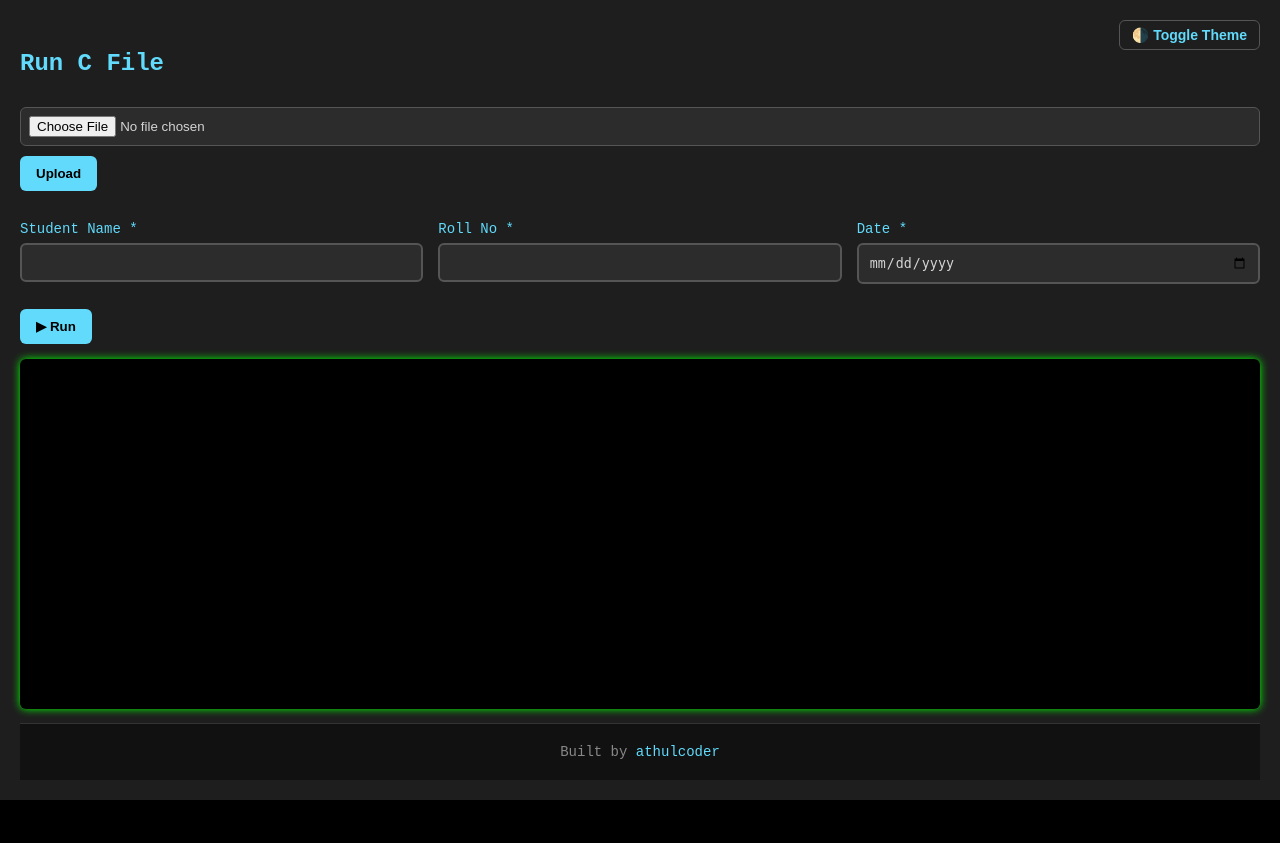
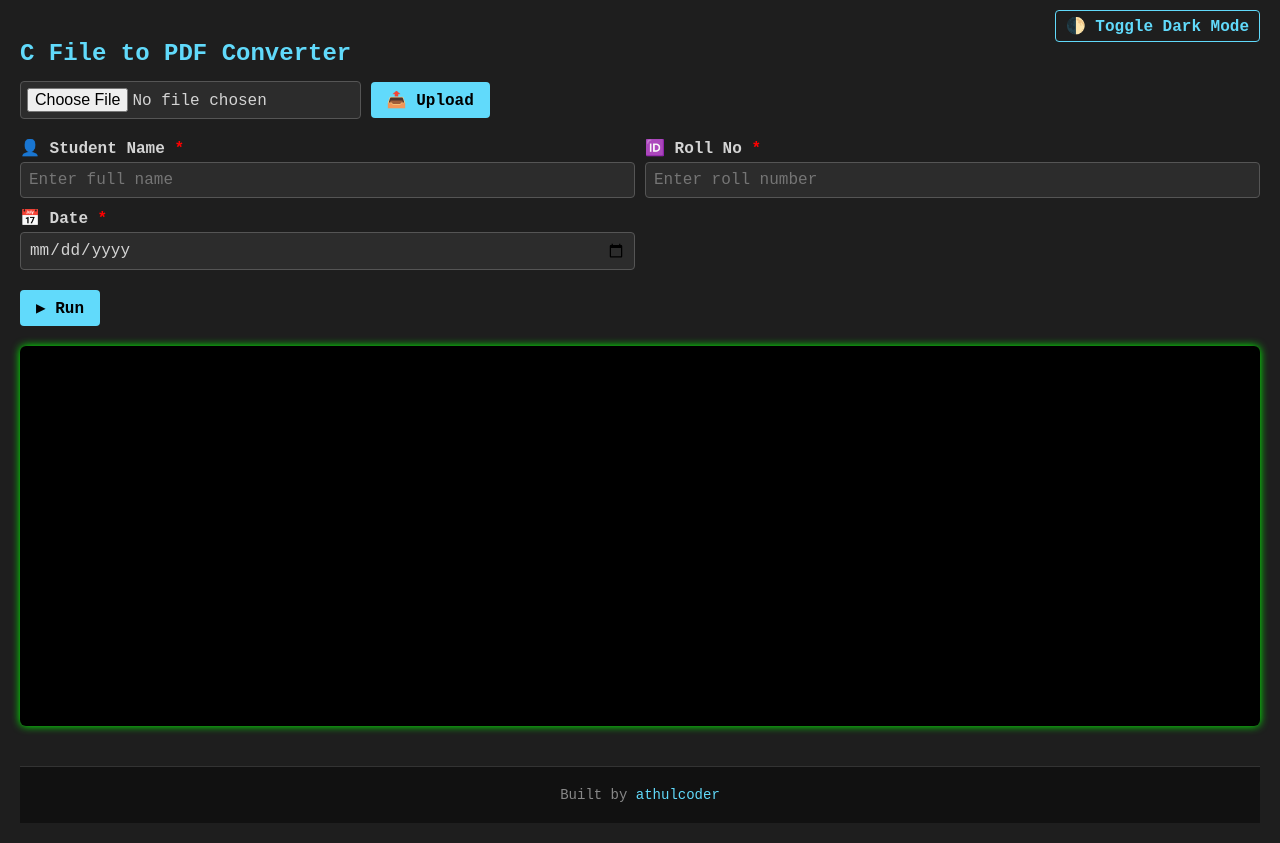
Before and after one commit to athulcoder/c_to_pdf, a Flask app: page / in a window 1280 px wide. Before the commit the page ends 800 px from the top, so only its background shows below. Run offline with Flask 3, Linux system fonts and the light colour scheme; some libraries are stand-ins or nearby versions.

Commit message:
ui updated . terminal backspace bug fixed. enter bug fixed

```diff
--- a/templates/index.html
+++ b/templates/index.html
@@ -2,111 +2,36 @@
 <html lang="en">
 <head>
   <meta charset="UTF-8" />
-  <meta name="viewport" content="width=device-width, initial-scale=1.0"/>
   <title>C File to PDF Converter</title>
+  <meta name="viewport" content="width=device-width, initial-scale=1.0" />
   <script src="https://cdn.socket.io/4.5.4/socket.io.min.js"></script>
   <style>
     :root {
       --bg-color: #1e1e1e;
       --text-color: #d4d4d4;
-      --accent: #61dafb;
+      --accent-color: #61dafb;
       --input-bg: #2c2c2c;
       --input-border: #555;
-      --input-focus: #00bfff;
+    }
+
+    body {
+      font-family: "Courier New", monospace;
+      background: var(--bg-color);
+      color: var(--text-color);
+      padding: 20px;
+      margin: 0;
     }
 
     body.light {
       --bg-color: #f4f4f4;
       --text-color: #222;
-      --accent: #007acc;
-      --input-bg: #ffffff;
+      --input-bg: #fff;
       --input-border: #ccc;
-      --input-focus: #007acc;
-    }
-
-    * {
-      box-sizing: border-box;
-    }
-
-    body {
-      margin: 0;
-      padding: 20px;
-      font-family: 'Courier New', monospace;
-      background: var(--bg-color);
-      color: var(--text-color);
-      display: flex;
-      flex-direction: column;
-      min-height: 100vh;
     }
 
     h2 {
-      margin-top: 0;
-      color: var(--accent);
-    }
-
-    form, .form-group, button {
-      margin-top: 10px;
-    }
-
-    input[type="file"] {
-      background: var(--input-bg);
-      color: var(--text-color);
-      border: 1px solid var(--input-border);
-      padding: 8px;
-      border-radius: 6px;
-      width: 100%;
-    }
-
-    .form-grid {
-      display: grid;
-      grid-template-columns: repeat(auto-fit, minmax(250px, 1fr));
-      gap: 15px;
-      margin-top: 20px;
-    }
-
-    .form-group label {
-      display: block;
-      margin-bottom: 6px;
-      font-size: 14px;
-      color: var(--accent);
-    }
-
-    .form-group input {
-      width: 100%;
-      background: var(--input-bg);
-      color: var(--text-color);
-      border: 2px solid var(--input-border);
-      padding: 10px;
-      border-radius: 6px;
-      transition: border 0.3s, box-shadow 0.3s;
-    }
-
-    .form-group input:focus {
-      border-color: var(--input-focus);
-      box-shadow: 0 0 6px var(--input-focus);
-      outline: none;
-    }
-
-    .actions {
-      margin-top: 15px;
-      display: flex;
-      flex-wrap: wrap;
-      gap: 10px;
-    }
-
-    button {
-      background: var(--accent);
-      color: #000;
-      padding: 10px 16px;
-      border: none;
-      border-radius: 6px;
-      font-weight: bold;
-      cursor: pointer;
-      transition: background 0.3s;
-    }
-
-    button:hover {
-      background: var(--input-focus);
+      color: var(--accent-color);
+      margin-bottom: 10px;
     }
 
     .terminal {
@@ -120,41 +45,71 @@
       box-shadow: 0 0 8px #0f0;
       font-size: 14px;
       line-height: 1.4;
-      caret-color: #00ff00;
+      margin-top: 15px;
+    }
+
+    input[type="file"],
+    button,
+    input,
+    label {
+      font-family: inherit;
+      font-size: 16px;
+    }
+
+    input[type="file"] {
+      background: var(--input-bg);
+      color: var(--text-color);
+      border: 1px solid var(--input-border);
+      padding: 6px;
+      border-radius: 4px;
+    }
+
+    button {
+      background: var(--accent-color);
+      border: none;
+      padding: 8px 16px;
+      border-radius: 4px;
+      font-weight: bold;
+      cursor: pointer;
+      color: #000;
+      margin: 5px 0;
+    }
+
+    button:hover {
+      background: #21a1f1;
+    }
+
+    .form-grid {
+      display: grid;
+      grid-template-columns: 1fr 1fr;
+      gap: 10px;
+      margin-top: 15px;
+    }
+
+    .form-group {
+      display: flex;
+      flex-direction: column;
+    }
+
+    label {
+      margin-bottom: 4px;
+      font-weight: bold;
+    }
+
+    .form-grid input {
+      background: var(--input-bg);
+      color: var(--text-color);
+      border: 1px solid var(--input-border);
+      padding: 8px;
+      border-radius: 4px;
+    }
+
+    .actions {
       margin-top: 15px;
     }
 
     #generateBtn {
       display: none;
-    }
-
-    footer {
-      margin-top: auto;
-      padding: 20px;
-      text-align: center;
-      background: #111;
-      color: #888;
-      font-size: 14px;
-      border-top: 1px solid #333;
-    }
-
-    footer a {
-      color: var(--accent);
-      text-decoration: none;
-    }
-
-    .toggle-container {
-      display: flex;
-      justify-content: flex-end;
-      margin-top: -10px;
-    }
-
-    .toggle-container button {
-      background: transparent;
-      border: 1px solid var(--input-border);
-      color: var(--accent);
-      font-size: 14px;
-      padding: 6px 12px;
     }
 
     #mobileInput {
@@ -165,41 +120,61 @@
       top: -9999px;
     }
 
+    .dark-toggle {
+      float: right;
+      background: transparent;
+      border: 1px solid var(--accent-color);
+      color: var(--accent-color);
+      padding: 5px 10px;
+      border-radius: 4px;
+      cursor: pointer;
+      margin-top: -10px;
+      margin-bottom: 20px;
+    }
+
     @media (max-width: 600px) {
       .form-grid {
         grid-template-columns: 1fr;
       }
+    }
 
-      .actions {
-        flex-direction: column;
-      }
+    footer {
+      margin-top: 40px;
+      padding: 20px;
+      text-align: center;
+      background: #111;
+      color: #888;
+      font-size: 14px;
+      border-top: 1px solid #333;
+    }
+
+    footer a {
+      color: #61dafb;
+      text-decoration: none;
     }
   </style>
 </head>
 
 <body>
-  <div class="toggle-container">
-    <button onclick="toggleDarkMode()">🌗 Toggle Theme</button>
-  </div>
-
-  <h2>Run C File</h2>
+  <button class="dark-toggle" onclick="toggleDarkMode()">🌓 Toggle Dark Mode</button>
+  <h2>C File to PDF Converter</h2>
 
   <form id="uploadForm">
     <input type="file" name="cfile" required />
-    <button type="submit">Upload</button>
+    <button type="submit">📤 Upload</button>
   </form>
 
   <div class="form-grid">
     <div class="form-group">
-      <label for="name">Student Name *</label>
-      <input type="text" id="name" required />
+      <label for="name">👤 Student Name <span style="color:red">*</span></label>
+      <input type="text" id="name" placeholder="Enter full name" required />
     </div>
     <div class="form-group">
-      <label for="rollno">Roll No *</label>
-      <input type="text" id="rollno" required />
+      <label for="rollno">🆔 Roll No <span style="color:red">*</span></label>
+      <input type="text" id="rollno" placeholder="Enter roll number" required />
     </div>
     <div class="form-group">
-      <label for="date">Date *</label>
+      <label for="date">📅 Date <span style="color:red">*</span></label>
       <input type="date" id="date" required />
     </div>
   </div>
@@ -209,11 +184,12 @@
     <button id="generateBtn" onclick="generatePDF()">📄 Generate PDF</button>
   </div>
 
-  <div class="terminal" id="terminal" tabindex="0"></div>
+  <div class="terminal" id="terminal" tabindex="0" onclick="focusInput()"></div>
   <input type="text" id="mobileInput" autocomplete="off" />
 
   <footer>
-    Built by <a href="https://github.com/athulcoder" target="_blank">athulcoder</a>
+    Built by
+    <a href="https://github.com/athulcoder" target="_blank">athulcoder</a>
   </footer>
 
   <script>
@@ -224,6 +200,18 @@
     const terminal = document.getElementById("terminal");
     const generateBtn = document.getElementById("generateBtn");
     const mobileInput = document.getElementById("mobileInput");
+
+    function appendToTerminal(text) {
+      terminal.textContent += text;
+      terminal.scrollTop = terminal.scrollHeight;
+    }
+
+    function focusInput() {
+      mobileInput.focus();
+      setTimeout(() => {
+        mobileInput.scrollIntoView({ block: "end" });
+      }, 100);
+    }
 
     document.getElementById("uploadForm").addEventListener("submit", async function (e) {
       e.preventDefault();
@@ -250,24 +238,17 @@
         alert("Please upload and compile a file first.");
         return;
       }
-      terminal.focus();
       socket.emit("start_execution", { session: sessionId });
-      mobileInput.focus();
+      focusInput();
       generateBtn.style.display = "inline-block";
-    }
-
-    function appendToTerminal(text) {
-      terminal.textContent += text;
-      terminal.scrollTop = terminal.scrollHeight;
     }
 
     socket.on("terminal_output", function (data) {
       appendToTerminal(data);
+      focusInput();
     });
 
-    terminal.addEventListener("click", () => mobileInput.focus());
-
-    terminal.addEventListener("keydown", function (e) {
+    mobileInput.addEventListener("keydown", function (e) {
       if (!sessionId) return;
 
       if (e.key === "Enter") {
@@ -277,31 +258,15 @@
         });
         appendToTerminal(inputBuffer + "\n");
         inputBuffer = "";
+        mobileInput.value = "";
+        e.preventDefault();
       } else if (e.key === "Backspace") {
         inputBuffer = inputBuffer.slice(0, -1);
         terminal.textContent = terminal.textContent.slice(0, -1);
+        e.preventDefault();
       } else if (e.key.length === 1) {
         inputBuffer += e.key;
         appendToTerminal(e.key);
-      }
-
-      e.preventDefault();
-    });
-
-    mobileInput.addEventListener("input", function () {
-      const value = this.value;
-      if (value.endsWith("\n")) {
-        socket.emit("send_input", {
-          session: sessionId,
-          input: inputBuffer + "\n",
-        });
-        appendToTerminal(inputBuffer + "\n");
-        inputBuffer = "";
-        this.value = "";
-      } else {
-        const newChar = value[value.length - 1];
-        inputBuffer += newChar;
-        appendToTerminal(newChar);
       }
     });
 
@@ -342,6 +307,8 @@
     function toggleDarkMode() {
       document.body.classList.toggle("light");
     }
+
+    window.addEventListener("load", focusInput);
   </script>
 </body>
 </html>
```
